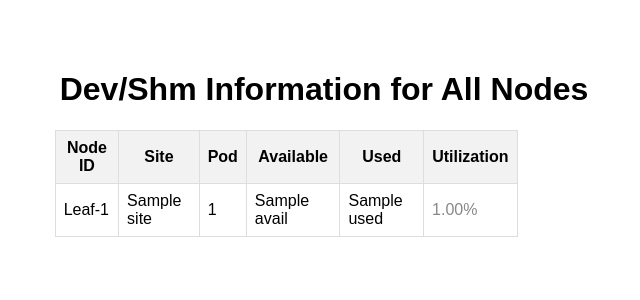
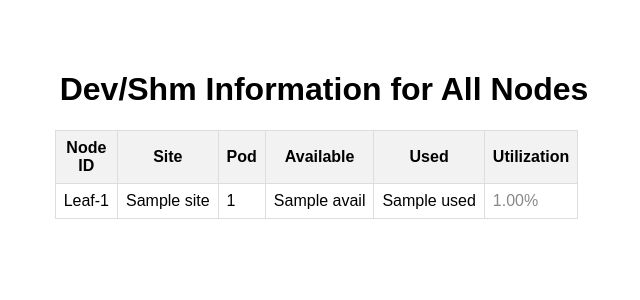
Before and after one commit to huyeduon/shmmon, a Flask app: template app/templates/index.html in a window 1280 px wide. Shown: the top 300 px of the page, without its empty margins (316-956 px from the left). Run offline with Flask 3, Linux system fonts and the light colour scheme; the template is opened without the code that fills it: most values are stand-ins (such as "Sample title", 1, 10 or a date in 2020); parts of the project's set-up code (start-up, migrations or seed data) failed here and were passed over.

Commit message:
nowrap css

```diff
--- a/app/static/styles.css
+++ b/app/static/styles.css
@@ -33,6 +33,7 @@ body {
 
 .my-table td {
   text-align: left;
+  white-space: nowrap;
 }
 
 .my-table tbody tr:nth-child(even) {
```
